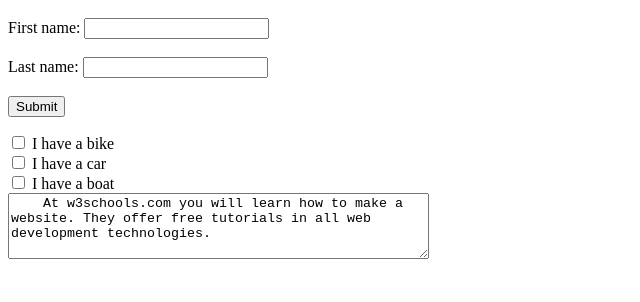
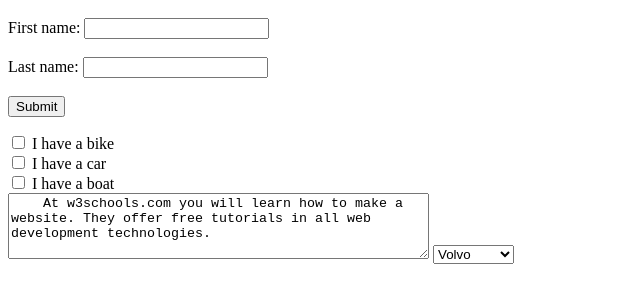
Before and after one commit to thibtik/practice3_git, a plain HTML site: page index.html in a window 1280 px wide. Shown: the part 48-350 px from the top of the page, without its empty margins (0-640 px from the left). Drawn offline with Linux system fonts and the light colour scheme.

Commit message:
Add combobox

```diff
--- a/index.html
+++ b/index.html
@@ -20,3 +20,12 @@
   <textarea id="w3review" name="w3review" rows="4" cols="50">
     At w3schools.com you will learn how to make a website. They offer free tutorials in all web development technologies.
     </textarea>
+
+
+
+    <select name="cars" id="cars">
+        <option value="volvo">Volvo</option>
+        <option value="saab">Saab</option>
+        <option value="mercedes">Mercedes</option>
+        <option value="audi">Audi</option>
+      </select>
```
